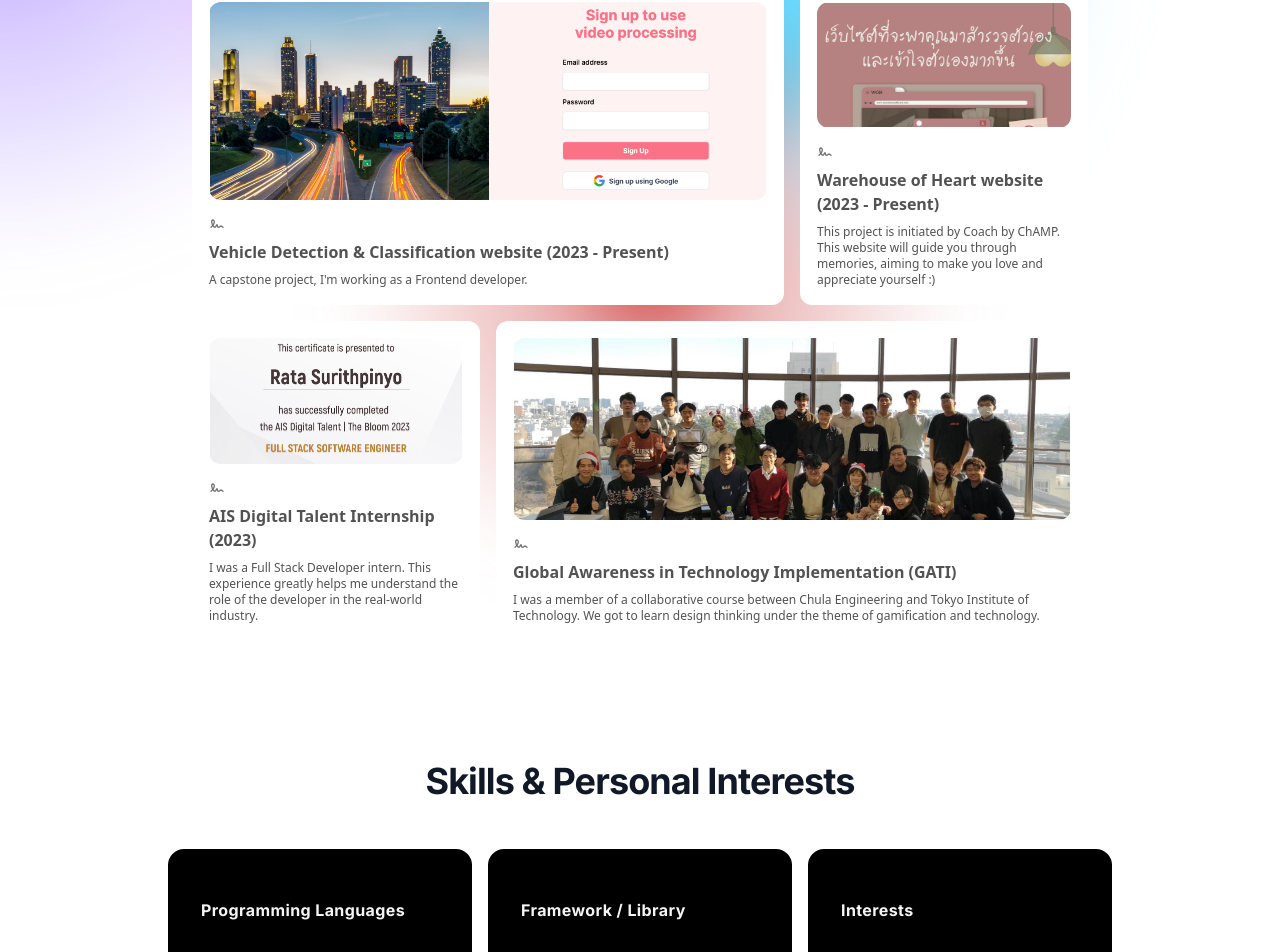
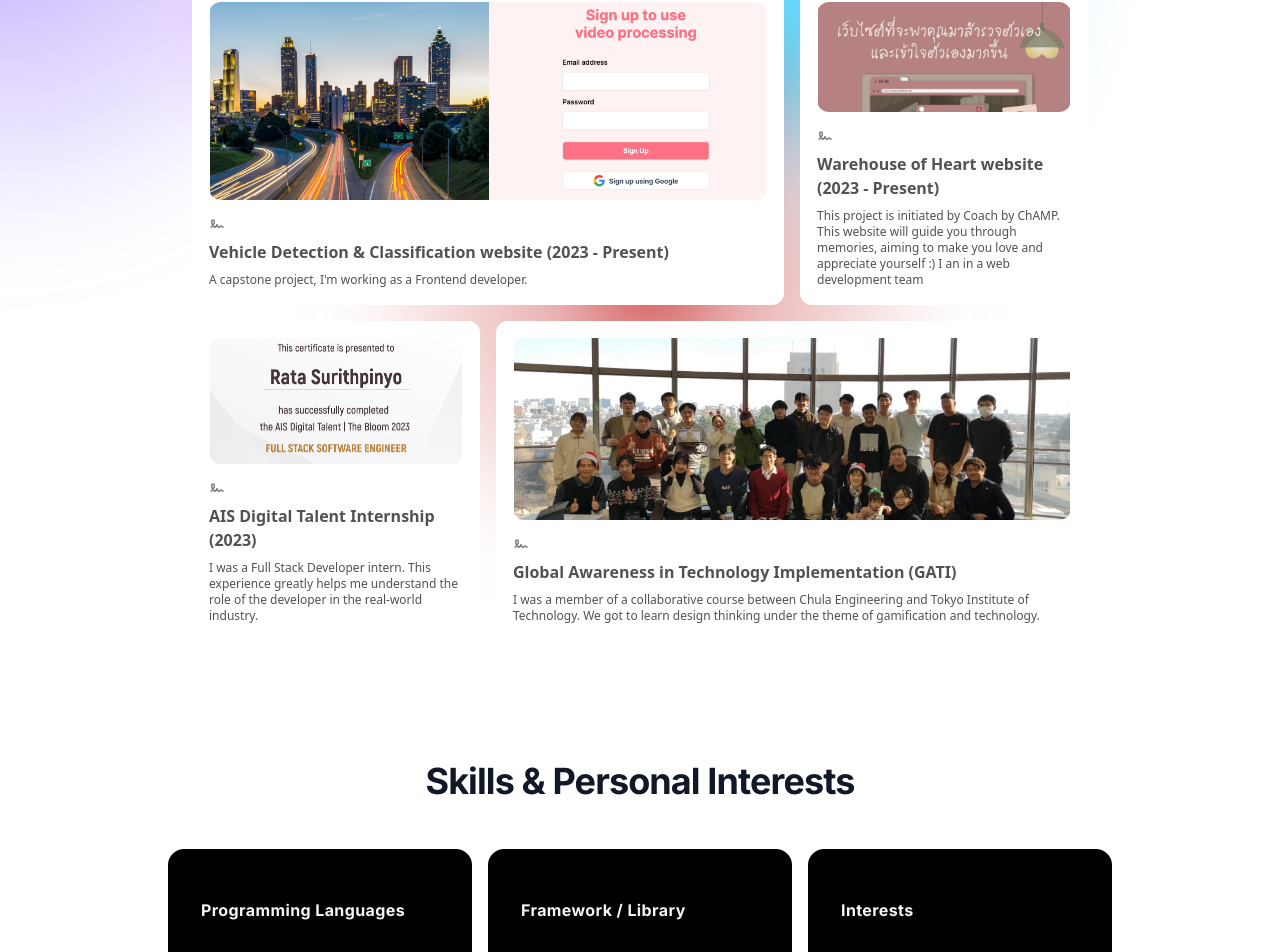
Before and after one commit to RataSurithpinyo/my-portfolio, a Next.js app: page / in a window 1280 px wide. Shown: the part 1611-2563 px from the top of the page. Built offline with nearby package versions, Linux system fonts and the light colour scheme.

Commit message:
fix wording

```diff
--- a/src/components/Grid.tsx
+++ b/src/components/Grid.tsx
@@ -35,7 +35,7 @@ const items = [
   },
   {
     title: "Warehouse of Heart website (2023 - Present)",
-    description: "This project is initiated by Coach by ChAMP. This website will guide you through memories, aiming to make you love and appreciate yourself :)",
+    description: "This project is initiated by Coach by ChAMP. This website will guide you through memories, aiming to make you love and appreciate yourself :) I an in a web development team",
     header: <Skeleton bgName="bg-woh bg-center"/>,
     className: "md:col-span-1",
     icon: <IconSignature className="h-4 w-4 text-neutral-500" />,
```
